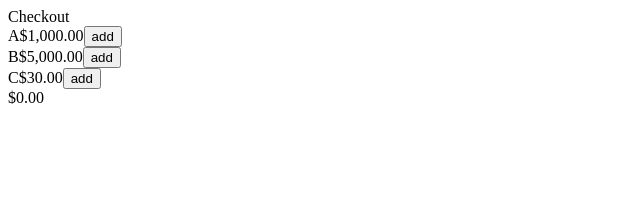
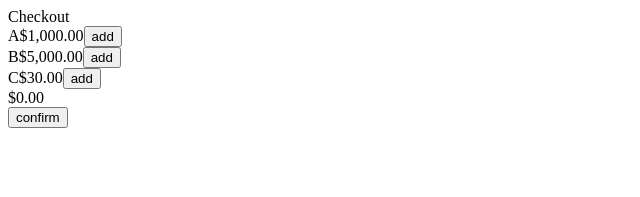
Before and after one commit to MarceloAvanzi/ecommerce-app, a Vue app in the folder frontend/: page / in a window 1280 px wide. Shown: the top 197 px of the page, without its empty margins (0-640 px from the left). Built offline with nearby package versions, Linux system fonts and the light colour scheme.

Commit message:
confirm checkout test

```diff
--- a/frontend/src/App.vue
+++ b/frontend/src/App.vue
@@ -1,5 +1,5 @@
 <script setup lang="ts">
-import { reactive } from 'vue'
+import { reactive, ref } from 'vue'
 
 const products = reactive([
   { idProduct: 1, description: 'A', price: 1000 },
@@ -8,9 +8,11 @@ const products = reactive([
 ]);
 
 const order = reactive({
-  total: 0,
-  items: []
+  code: "",
+  items: [] as any
 });
+
+const message = ref("");
 
 const addItem = function (product: any) {
   const existingItem = order.items.find((item) => item.idProduct === product.idProduct)
@@ -52,6 +54,10 @@ const formatMoney = function (amount: number) {
   return new Intl.NumberFormat('en-IN', { style: 'currency', currency: 'USD' }).format(amount);
 }
 
+const confirm = function (order: any) {
+  message.value = 'Success';
+  order.code = '202400000001'
+}
 </script>
 
 <template>
@@ -68,6 +74,9 @@ const formatMoney = function (amount: number) {
     <button class="item-increase-button" @click='increaseItem(item.idProduct)'>+</button>
     <button class="item-decrease-button" @click='decreaseItem(item.idProduct)'>-</button>
   </div>
+  <button class="confirm" @click="confirm(order)">confirm</button>
+  <div class="message">{{ message }}</div>
+  <div class="order-code">{{ order.code }}</div>
 </template>
 
 <style scoped></style>
```
Also changed, not shown: 1 other file (tests, documents, lock files or other folders).
